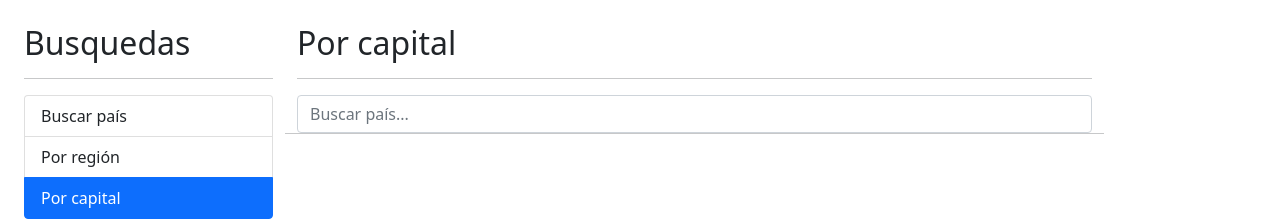
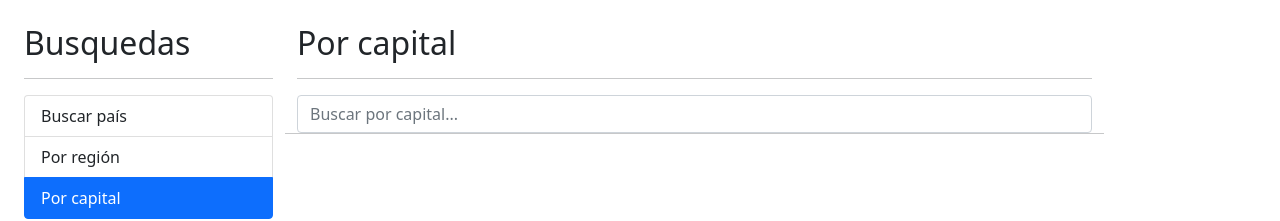
Before and after one commit to ggangsta93/country-search, an Angular app: page /capital in a window 1280 px wide. Shown: the top 221 px of the page. Built offline with nearby package versions, Linux system fonts and the light colour scheme.

Commit message:
Se adiciona decorador input para establecer placeholder en componente country-input

```diff
--- a/src/app/country/components/country-input/country-input.component.html
+++ b/src/app/country/components/country-input/country-input.component.html
@@ -1,4 +1,4 @@
 <form (ngSubmit)="buscar()" autocomplete="off">
-    <input type="text" name="termino" class="form-control" placeholder="Buscar país..." [(ngModel)]="termino"
+    <input type="text" name="termino" class="form-control" [placeholder]="placeHolder" [(ngModel)]="termino"
     (input)="teclaPresionada()">
 </form>
--- a/src/app/country/components/country-input/country-input.component.ts
+++ b/src/app/country/components/country-input/country-input.component.ts
@@ -1,4 +1,4 @@
-import { Component, Output, EventEmitter, OnInit } from '@angular/core';
+import { Component, Output, EventEmitter, OnInit, Input } from '@angular/core';
 import { Subject } from 'rxjs';
 import { debounceTime } from 'rxjs/operators';
 
@@ -10,6 +10,8 @@ export class CountryInputComponent implements OnInit {
 
   @Output() onEnter: EventEmitter<String> = new EventEmitter();
   @Output() onDebounce: EventEmitter<String> = new EventEmitter();
+
+  @Input() placeHolder: string;
 
   debouncer: Subject<string> = new Subject();
 
--- a/src/app/country/pages/by-capital/by-capital.component.html
+++ b/src/app/country/pages/by-capital/by-capital.component.html
@@ -3,7 +3,7 @@
 <hr>
 <div class="row">
     <div class="col">
-        <app-country-input (onEnter)="buscar($event)" (onDebounce)="suggestions($event)"></app-country-input>
+        <app-country-input (onEnter)="buscar($event)" placeHolder="Buscar por capital..."></app-country-input>
     </div>
     <hr>
     <div *ngIf="esError" class="alert alert-danger">
--- a/src/app/country/pages/by-capital/by-capital.component.ts
+++ b/src/app/country/pages/by-capital/by-capital.component.ts
@@ -27,8 +27,4 @@ export class ByCapitalComponent implements OnInit {
       this.capitals = [];
     });
   }
-
-  suggestions(termino:string){
-    this.esError = false;
-  }
 }
--- a/src/app/country/pages/by-country/by-country.component.html
+++ b/src/app/country/pages/by-country/by-country.component.html
@@ -3,7 +3,7 @@
 <hr>
 <div class="row">
     <div class="col">
-        <app-country-input (onEnter)="buscar($event)" (onDebounce)="suggestions($event)"></app-country-input>
+        <app-country-input (onEnter)="buscar($event)" (onDebounce)="suggestions($event)" placeHolder="Buscar por país..."></app-country-input>
     </div>
     <hr>
     <div *ngIf="esError" class="alert alert-danger">
```
